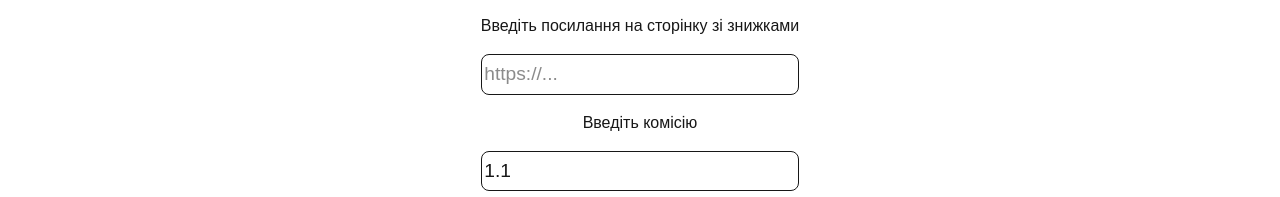
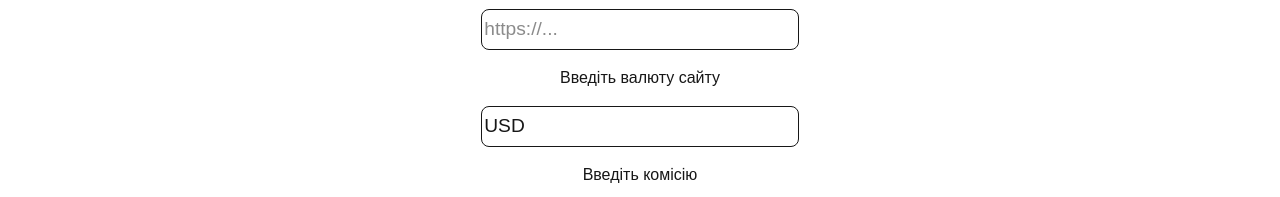
Before and after one commit to OlegMell/discounts-admin, a Next.js app: page / in a window 1280 px wide. Shown: the part 198-395 px from the top of the page. Built offline with nearby package versions, Linux system fonts and the light colour scheme; no server answers; the database is empty.

Commit message:
Add currency input

```diff
--- a/app/api/discounts/route.ts
+++ b/app/api/discounts/route.ts
@@ -32,6 +32,7 @@ export async function GET( req: any ) {
     const maxPrice = searchParams.get( 'maxPrice' );
     const count = searchParams.get( 'count' );
     const commision = searchParams.get( 'commision' );
+    const currency = searchParams.get( 'currency' );
 
     const app = new Firecrawl( { apiKey: process.env.Firecrawl_API_KEY } );
     // Scrape a website
@@ -53,6 +54,7 @@ export async function GET( req: any ) {
             products: discountDocs.map( p => p._id ),
             minCartCost: minimalCartPrice ? parseFloat( minimalCartPrice ) : 0,
             commission: parseFloat( commision || '1.1' ),
+            currency: currency || 'USD',
             totalPrice: 100
         } );
 
--- a/app/page.tsx
+++ b/app/page.tsx
@@ -12,6 +12,7 @@ export default function Home() {
   const [ maxPrice, setMaxPrice ] = useState( '' );
   const [ count, setCount ] = useState( '' );
   const [ commision, setCommision ] = useState( 1.1 );
+  const [ currency, setCurrency ] = useState( 'USD' );
 
   const [ shops, setShops ] = useState( [] );
   const [ selectedShop, setSelectedShop ] = useState( '' );
@@ -35,7 +36,7 @@ export default function Home() {
 
     setIsLoading( true );
     try {
-      const response = await fetch( `/api/discounts?link=${ encodeURIComponent( siteLink ) }&shop=${ encodeURIComponent( selectedShop ) }&minimalCartPrice=${ encodeURIComponent( minimalCartPrice ) }&minPrice=${ encodeURIComponent( minPrice ) }&maxPrice=${ encodeURIComponent( maxPrice ) }&count=${ encodeURIComponent( count ) }&commision=${ encodeURIComponent( commision.toString() ) }` );
+      const response = await fetch( `/api/discounts?link=${ encodeURIComponent( siteLink ) }&shop=${ encodeURIComponent( selectedShop ) }&minimalCartPrice=${ encodeURIComponent( minimalCartPrice ) }&minPrice=${ encodeURIComponent( minPrice ) }&maxPrice=${ encodeURIComponent( maxPrice ) }&count=${ encodeURIComponent( count ) }&commision=${ encodeURIComponent( commision.toString() ) }&currency=${ encodeURIComponent( currency ) }` );
 
       if ( response.ok ) {
         const data = await response.json();
@@ -64,6 +65,8 @@ export default function Home() {
           </select>
           <label>Введіть посилання на сторінку зі знижками</label>
           <input className='site-input input' type="text" disabled={isLoading} name="site" placeholder='https://...' value={siteLink} onChange={( e ) => setSiteLink( e.target.value )} />
+          <label>Введіть валюту cайту</label>
+          <input className='currency-input input' type="text" disabled={isLoading} name="currency" placeholder='USD, EUR, GBP...' value={currency} onChange={( e ) => setCurrency( e.target.value.toUpperCase() )} />
           <label>Введіть комісію</label>
           <input className='commision-input input' type="text" disabled={isLoading} name="commision" placeholder='Комісія' value={commision} onChange={( e ) => setCommision( parseFloat( e.target.value ) )} />
           <label>Введіть мінімальну суму кошика</label>
```
